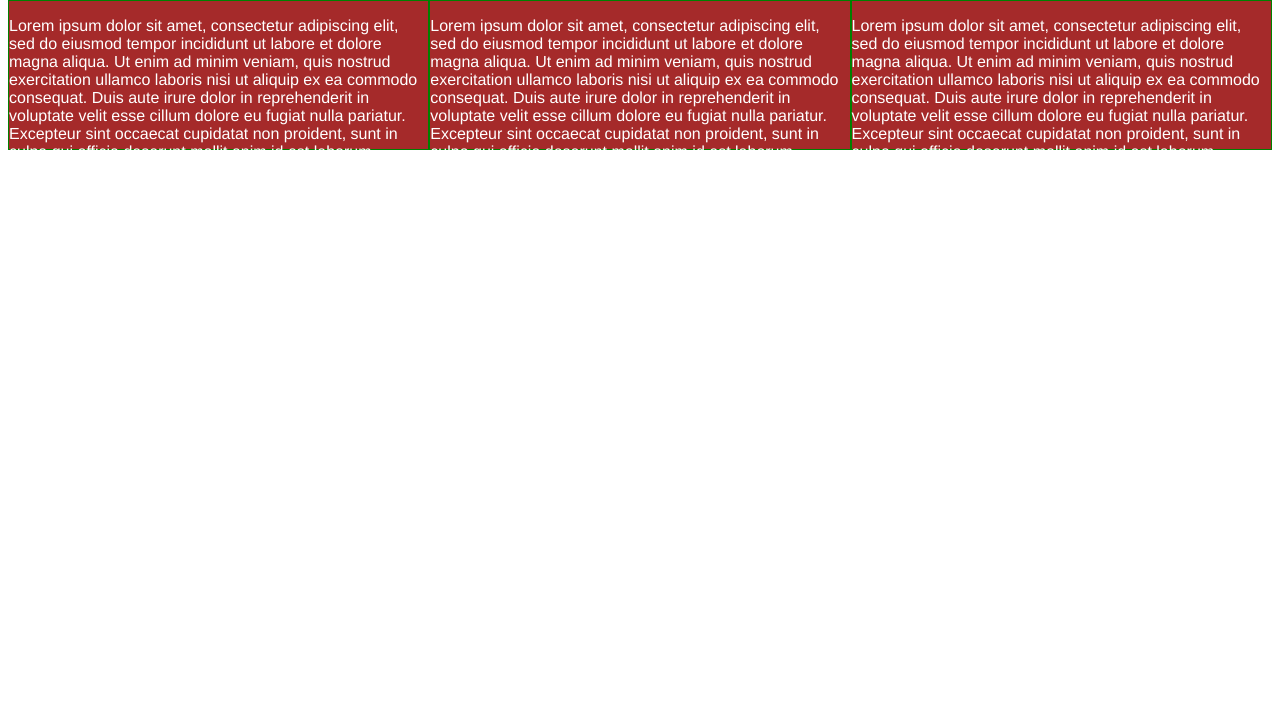
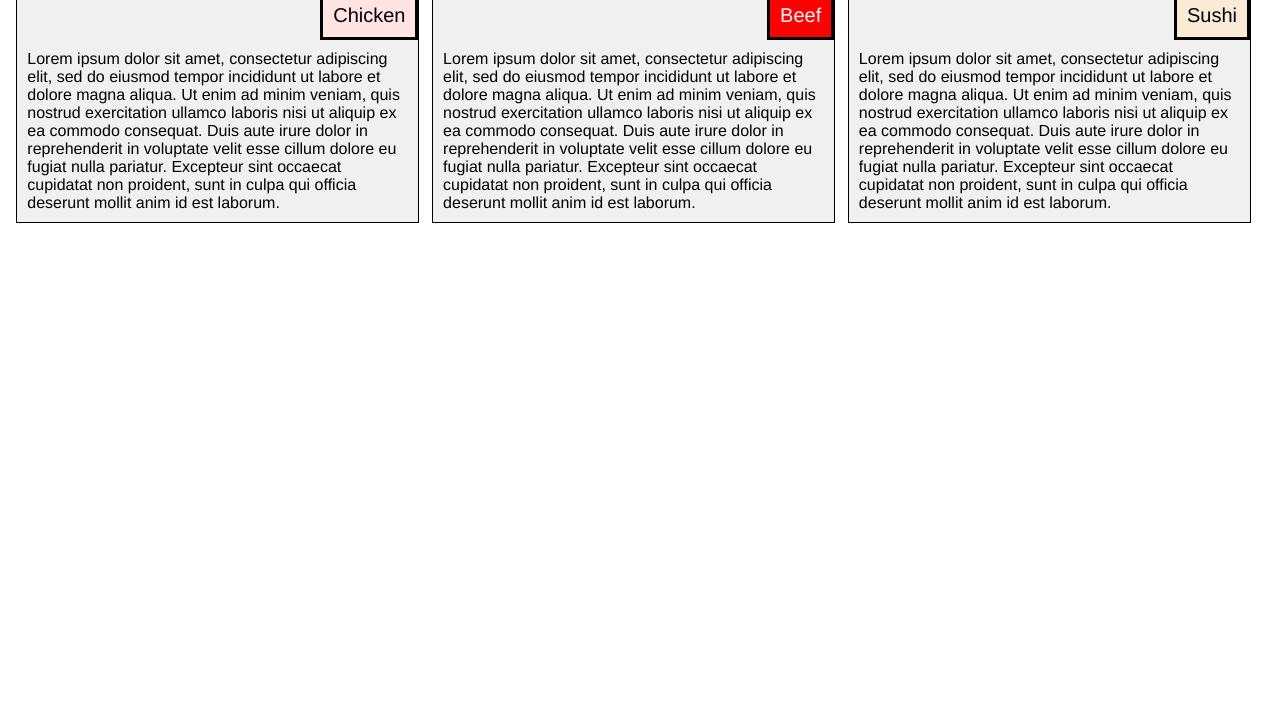
Before and after one commit to Gizmo707/html5-javascript-css, a plain HTML site: page module2/index.html in a window 1280 px wide. Shown: the part 73-800 px from the top of the page. Drawn offline with Linux system fonts and the light colour scheme.

Commit message:
Final solution

```diff
--- a/module2/css/style.css
+++ b/module2/css/style.css
@@ -1,10 +1,15 @@
 /********** Base styles **********/
 * {
   box-sizing: border-box;
+  margin: 0;
+  padding: 0;
+  font-family: helvetica;
 }
+
 h1 {
   margin-bottom: 15px;
   text-align: center;
+  font-size: 175%;
 }
 
 title {
@@ -12,13 +17,15 @@ title {
 }
 section {
   border: 1px solid black;
-  background-color: #A52A2A;
-  width: 90%;
-  height: 150px;
+  background-color: #f0f0f0;
+  width: 95%;
   margin-right: auto;
-  margin-left: auto;
+  margin-left: auto;*
   font-family: Helvetica;
-  color: white;
+  color: black;
+  position: relative;
+  margin: 0.5%;
+
 }
 
 /* Simple Responsive Framework. */
@@ -28,13 +35,39 @@ section {
 
 div {
   position: relative;
+  padding: 10px;
+  float: left;
+}
+
+div#chicken {
+  border: solid black;
+  background-color:  #FFE4E1;
+  float: right;
+  font-size: 125%;
+}
+
+div#beef {
+  border: solid black;
+  background-color: #ff0000;
+  float: right;
+  color: white;
+  font-size: 125%;
+}
+
+div#sushi {
+  border: solid black;
+  background-color: #FAEBD7;
+  float: right;
+  font-size: 125%;
 }
 
 /********** Destop only **********/
 @media (min-width: 992px) {
-  .col-dt-1, .col-dt-2, .col-dt-3, .col-dt-4, .col-dt-5, .col-dt-6, .col-dt-7, .col-dt-8, .col-dt-9, .col-dt-10, .col-dt-11, .col-dt-12 {
+  .col-dt-1, .col-dt-2, .col-dt-3, .col-dt-4, .col-dt-5,
+  .col-dt-6, .col-dt-7, .col-dt-8, .col-dt-9, .col-dt-10,
+  .col-dt-11, .col-dt-12 {
     float: left;
-    border: 1px solid green;
+  /*  border: 1px black;*/
   }
   .col-dt-1 {
     width: 8.33%;
@@ -46,7 +79,7 @@ div {
     width: 25%;
   }
   .col-dt-4 {
-    width: 33.33%;
+    width: 32%;
   }
   .col-dt-5 {
     width: 41.66%;
@@ -76,9 +109,11 @@ div {
 
 /********** Tablet only **********/
 @media (min-width: 768px) and (max-width: 991px) {
-  .col-tb-1, .col-tb-2, .col-tb-3, .col-tb-4, .col-tb-5, .col-tb-6, .col-tb-7, .col-tb-8, .col-tb-9, .col-tb-10, .col-tb-11, .col-tb-12 {
+  .col-tb-1, .col-tb-2, .col-tb-3, .col-tb-4, .col-tb-5,
+  .col-tb-6, .col-tb-7, .col-tb-8, .col-tb-9, .col-tb-10,
+  .col-tb-11, .col-tb-12 {
     float: left;
-    border: 1px solid green;
+    /*border: 1px black;*/
   }
   .col-tb-1 {
     width: 8.33%;
@@ -90,13 +125,13 @@ div {
     width: 25%;
   }
   .col-tb-4 {
-    width: 33.33%;
+    width: 32%;
   }
   .col-tb-5 {
     width: 41.66%;
   }
   .col-tb-6 {
-    width: 50%;
+    width: 49%;
   }
   .col-tb-7 {
     width: 58.33%;
@@ -114,15 +149,17 @@ div {
     width: 91.66%;
   }
   .col-tb-12 {
-    width: 100%;
+    width: 99%;
   }
 }
 
 /********** Mobile only **********/
 @media (max-width: 767px) {
-  .col-mb-1, .col-mb-2, .col-mb-3, .col-mb-4, .col-mb-5, .col-mb-6, .col-mb-7, .col-mb-8, .col-mb-9, .col-mb-10, .col-mb-11, .col-mb-12 {
+  .col-mb-1, .col-mb-2, .col-mb-3, .col-mb-4, .col-mb-5,
+  .col-mb-6, .col-mb-7, .col-mb-8, .col-mb-9, .col-mb-10,
+  .col-mb-11, .col-mb-12 {
     float: left;
-    border: 1px solid green;
+    /*border: 1px black;*/
   }
   .col-mb-1 {
     width: 8.33%;
@@ -140,7 +177,7 @@ div {
     width: 41.66%;
   }
   .col-mb-6 {
-    width: 50%;
+    width: 48;
   }
   .col-mb-7 {
     width: 58.33%;
--- a/module2/index.html
+++ b/module2/index.html
@@ -10,19 +10,24 @@
 <h1>Our Menu</h1>
 
 <div class="row">
-  <section class="col-dt-4 col-tb-6, col-mb-12">
+  <section class="col-dt-4 col-tb-6 col-mb-12">
+  	<div id="chicken">Chicken</div>
 
-  	<p>Lorem ipsum dolor sit amet, consectetur adipiscing elit, sed do eiusmod tempor incididunt ut labore et dolore magna aliqua. Ut enim ad minim veniam, quis nostrud exercitation ullamco laboris nisi ut aliquip ex ea commodo consequat. Duis aute irure dolor in reprehenderit in voluptate velit esse cillum dolore eu fugiat nulla pariatur. Excepteur sint occaecat cupidatat non proident, sunt in culpa qui officia deserunt mollit anim id est laborum. </p>
+  	<div>Lorem ipsum dolor sit amet, consectetur adipiscing elit, sed do eiusmod tempor incididunt ut labore et dolore magna aliqua. Ut enim ad minim veniam, quis nostrud exercitation ullamco laboris nisi ut aliquip ex ea commodo consequat. Duis aute irure dolor in reprehenderit in voluptate velit esse cillum dolore eu fugiat nulla pariatur. Excepteur sint occaecat cupidatat non proident, sunt in culpa qui officia deserunt mollit anim id est laborum.</div>
 
   </section>
-  <section class="col-dt-4 col-tb-6, col-mb-12">
+  <section class="col-dt-4 col-tb-6 col-mb-12">
 
-  	<p>Lorem ipsum dolor sit amet, consectetur adipiscing elit, sed do eiusmod tempor incididunt ut labore et dolore magna aliqua. Ut enim ad minim veniam, quis nostrud exercitation ullamco laboris nisi ut aliquip ex ea commodo consequat. Duis aute irure dolor in reprehenderit in voluptate velit esse cillum dolore eu fugiat nulla pariatur. Excepteur sint occaecat cupidatat non proident, sunt in culpa qui officia deserunt mollit anim id est laborum.</p>
+  	<div id="beef">Beef</div>
+
+  	<div>Lorem ipsum dolor sit amet, consectetur adipiscing elit, sed do eiusmod tempor incididunt ut labore et dolore magna aliqua. Ut enim ad minim veniam, quis nostrud exercitation ullamco laboris nisi ut aliquip ex ea commodo consequat. Duis aute irure dolor in reprehenderit in voluptate velit esse cillum dolore eu fugiat nulla pariatur. Excepteur sint occaecat cupidatat non proident, sunt in culpa qui officia deserunt mollit anim id est laborum.</div>
 
   </section>
-  <section class="col-dt-4 col-tb-12, col-mb-12">
+  <section class="col-dt-4 col-tb-12 col-mb-12">
 
-  	<p>Lorem ipsum dolor sit amet, consectetur adipiscing elit, sed do eiusmod tempor incididunt ut labore et dolore magna aliqua. Ut enim ad minim veniam, quis nostrud exercitation ullamco laboris nisi ut aliquip ex ea commodo consequat. Duis aute irure dolor in reprehenderit in voluptate velit esse cillum dolore eu fugiat nulla pariatur. Excepteur sint occaecat cupidatat non proident, sunt in culpa qui officia deserunt mollit anim id est laborum.</p>
+  	<div id="sushi">Sushi</div>
+
+  	<div>Lorem ipsum dolor sit amet, consectetur adipiscing elit, sed do eiusmod tempor incididunt ut labore et dolore magna aliqua. Ut enim ad minim veniam, quis nostrud exercitation ullamco laboris nisi ut aliquip ex ea commodo consequat. Duis aute irure dolor in reprehenderit in voluptate velit esse cillum dolore eu fugiat nulla pariatur. Excepteur sint occaecat cupidatat non proident, sunt in culpa qui officia deserunt mollit anim id est laborum.</div>
 
   </section>
 
```
